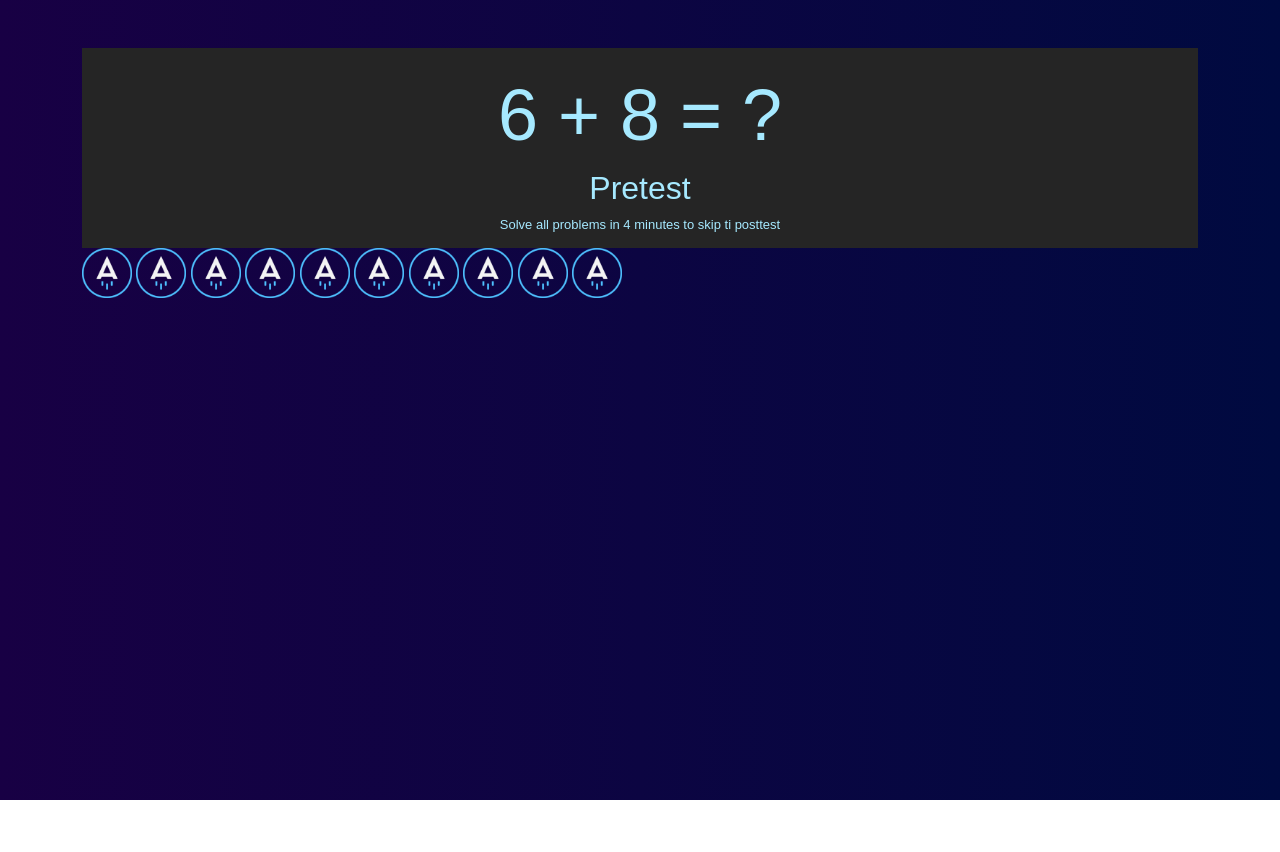
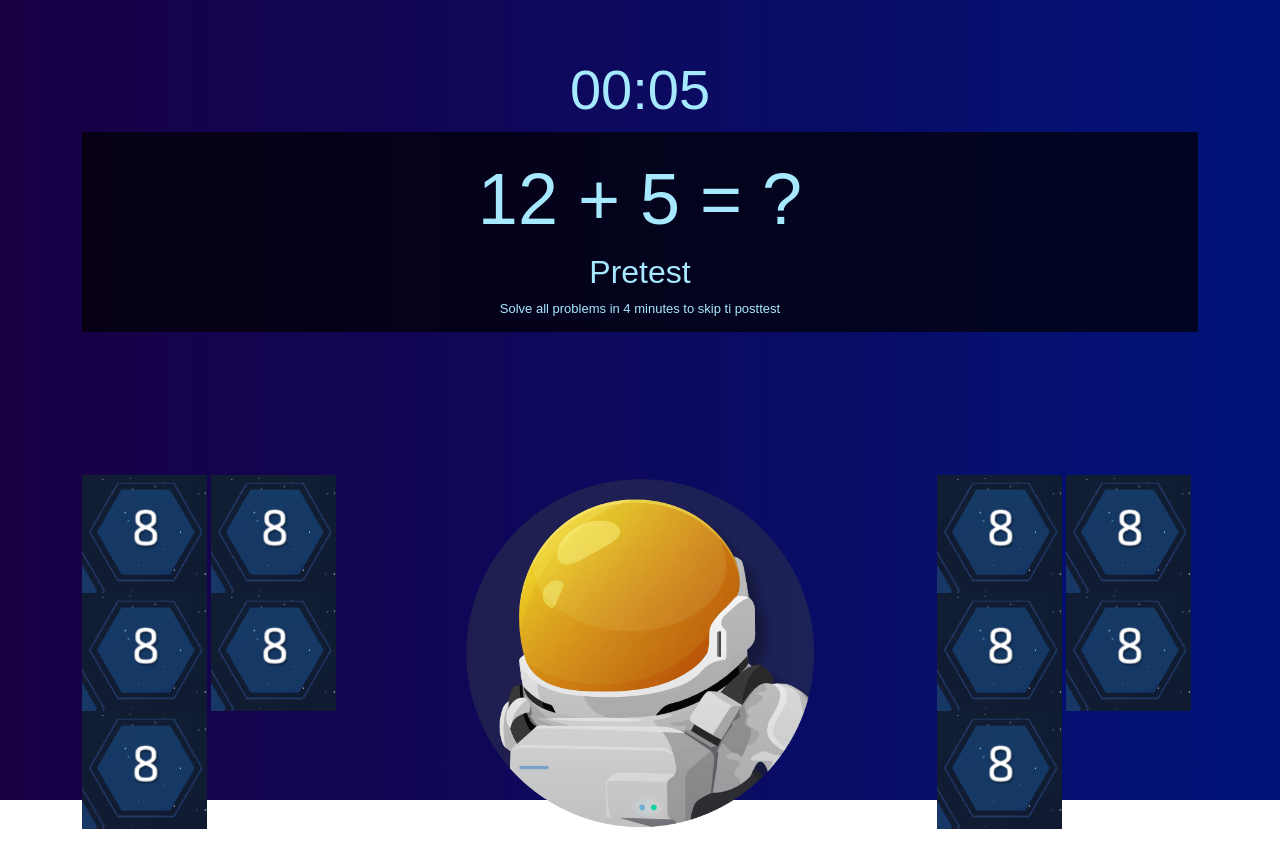
Before and after one commit to walifile/bluestreak-work, a plain HTML site: page pretest.html in a window 1280 px wide. Before the commit the page ends 800 px from the top, so only its background shows below. Drawn offline with nearby package versions, Linux system fonts and the light colour scheme.

Commit message:
changes 5

```diff
--- /dev/null
+++ b/app.js
@@ -0,0 +1,77 @@
+// counter timer start
+var minutesLabel = document.getElementById("minutes");
+var secondsLabel = document.getElementById("seconds");
+var totalSeconds = 0;
+setInterval(setTime, 1000);
+
+function setTime() {
+  ++totalSeconds;
+  secondsLabel.innerHTML = pad(totalSeconds % 60);
+  minutesLabel.innerHTML = pad(parseInt(totalSeconds / 60));
+}
+
+function pad(val) {
+  var valString = val + "";
+  if (valString.length < 2) {
+    return "0" + valString;
+  } else {
+    return valString;
+  }
+}
+// counter timer end
+
+async function callJSONPlaceholder() {
+  const response = await fetch("/problems.json");
+  const res = response.json();
+  return res;
+}
+
+callJSONPlaceholder()
+  .then((response) => {
+    let num_1,
+      num_2,
+      opr,
+      solved = true,
+      answer,
+      input_1,
+      input_2;
+
+    const ans = document.getElementById("ans");
+    let counter = 0;
+    const inputs = document.querySelectorAll(".img img");
+
+    for (let i = 0; i < response.length; i++) {
+      if (solved) {
+        num_1 = response[i].numeric_1;
+        num_2 = response[i].numeric_2;
+        opr = response[i].operator;
+        answer = response[i].answer;
+
+        console.log(answer);
+
+        document.getElementById("num-1").textContent = num_1;
+        document.getElementById("num-2").textContent = num_2;
+        document.getElementById("operator").textContent = opr;
+
+        solved = false;
+
+        inputs.forEach((input) => {
+          input.addEventListener("click", () => {
+            if (counter === 2) {
+              counter = 0;
+              ans.textContent = "?";
+            }
+            if (ans.textContent === "?") {
+              ans.textContent = input.getAttribute("id");
+            } else {
+              ans.textContent += input.getAttribute("id");
+            }
+            counter++;
+          });
+        });
+      }
+    }
+  })
+  .catch((error) => {
+    console.log(error);
+  });
--- a/css/_pretest.scss
+++ b/css/_pretest.scss
@@ -1,5 +1,15 @@
+.counter-timer {
+  display: flex;
+  justify-content: center;
+  font-size: 3.5rem;
+  color: #a6e9ff;
+  label {
+    color: #a6e9ff;
+  }
+}
+
 .pretest-test-sec {
-  background: #252525;
+  background: #000000b3;
   color: #a6e9ff;
 }
 .pretest-test-part {
@@ -31,7 +41,19 @@ p {
 }
 
 .pretest-footer {
-  img {
-    max-width: 50px;
+  .avatar-img {
+    img {
+      width: 100%;
+      max-width: 400px;
+    }
+  }
+  height: 65vh;
+  .img {
+    img {
+      max-width: 125px;
+    }
   }
 }
+
+.pretest-bottom {
+}
--- a/css/style.scss
+++ b/css/style.scss
@@ -11,7 +11,7 @@ body {
 }
 
 .wrapper {
-  background: linear-gradient(to right, #180044, #000a40);
+  background: linear-gradient(to right, #180044, #001379);
   height: 100vh;
   padding: 0px 25px;
 }
--- a/pretest.html
+++ b/pretest.html
@@ -24,15 +24,18 @@
 
     <title>Document</title>
   </head>
-  <body>
+  <body onclick="blink();">
     <div class="wrapper">
       <div class="container pt-5">
+        <section class="counter-timer">
+          <label id="minutes">00</label>:<label id="seconds">00</label>
+        </section>
         <section class="pretest-test-sec">
           <div class="pretest-test-part">
             <div class="d-flex value">
-              <p>6</p>
-              <p>+</p>
-              <p>8</p>
+              <p id="num-1">6</p>
+              <p id="operator">+</p>
+              <p id="num-2">8</p>
               <p>=</p>
               <p id="ans">?</p>
             </div>
@@ -44,18 +47,47 @@
             </div>
           </div>
         </section>
-        <section class="pretest-footer">
+        <!-- <section class="pretest-footer">
           <div class="img">
-            <img src="images/bluestreak-logo@3x.png" alt="" id="0" />
-            <img src="images/bluestreak-logo@3x.png" alt="" id="1" />
-            <img src="images/bluestreak-logo@3x.png" alt="" id="2" />
-            <img src="images/bluestreak-logo@3x.png" alt="" id="3" />
-            <img src="images/bluestreak-logo@3x.png" alt="" id="4" />
-            <img src="images/bluestreak-logo@3x.png" alt="" id="5" />
-            <img src="images/bluestreak-logo@3x.png" alt="" id="6" />
-            <img src="images/bluestreak-logo@3x.png" alt="" id="7" />
-            <img src="images/bluestreak-logo@3x.png" alt="" id="8" />
-            <img src="images/bluestreak-logo@3x.png" alt="" id="9" />
+            <img src="images/Capture.PNG" alt="" id="0" />
+            <img src="images/Capture.PNG" alt="" id="1" />
+            <img src="images/Capture.PNG" alt="" id="2" />
+            <img src="images/Capture.PNG" alt="" id="3" />
+            <img src="images/Capture.PNG" alt="" id="4" />
+            <img src="images/Capture.PNG" alt="" id="5" />
+            <img src="images/Capture.PNG" alt="" id="6" />
+            <img src="images/Capture.PNG" alt="" id="7" />
+            <img src="images/Capture.PNG" alt="" id="8" />
+            <img src="images/Capture.PNG" alt="" id="9" />
+          </div>
+        </section> -->
+        <section class="pretest-footer d-flex align-items-end">
+          <div class="row d-flex align-items-center">
+            <div class="col-lg-3">
+              <div class="img">
+                <img src="images/Capture.PNG" alt="" id="0" />
+                <img src="images/Capture.PNG" alt="" id="1" />
+                <img src="images/Capture.PNG" alt="" id="2" />
+                <img src="images/Capture.PNG" alt="" id="3" />
+                <img src="images/Capture.PNG" alt="" id="4" />
+              </div>
+            </div>
+            <div class="col-lg-6">
+              <div class="d-flex justify-content-center">
+                <div class="avatar-img">
+                  <img src="images/avatar-boy.png" alt="" />
+                </div>
+              </div>
+            </div>
+            <div class="col-lg-3">
+              <div class="img">
+                <img src="images/Capture.PNG" alt="" id="5" />
+                <img src="images/Capture.PNG" alt="" id="6" />
+                <img src="images/Capture.PNG" alt="" id="7" />
+                <img src="images/Capture.PNG" alt="" id="8" />
+                <img src="images/Capture.PNG" alt="" id="9" />
+              </div>
+            </div>
           </div>
         </section>
       </div>
@@ -66,57 +98,6 @@
       integrity="sha384-U1DAWAznBHeqEIlVSCgzq+c9gqGAJn5c/t99JyeKa9xxaYpSvHU5awsuZVVFIhvj"
       crossorigin="anonymous"
     ></script>
-    <script>
-      // backend logic
-      function calculate(num_1, num_2, operator) {
-        let fractionEnabled = false,
-          sum,
-          length;
-
-        switch (operator) {
-          case "+":
-            sum = num_1 + num_2;
-            break;
-
-          case "-":
-            sum = num_1 - num_2;
-            break;
-
-          case "*":
-            sum = num_1 * num_2;
-            break;
-
-          case "/":
-            sum = num_1 / num_2;
-            break;
-        }
-        length = sum.toString().length;
-
-        const answer = document.getElementById("ans");
-        let counter = 0;
-        const inputs = document.querySelectorAll(".img img");
-
-        inputs.forEach((input) => {
-          input.addEventListener("click", () => {
-            if (length === 2) {
-              if (counter === 2) {
-                console.log(answer.textContent);
-                counter = 0;
-                answer.textContent = "?";
-              }
-              if (answer.textContent === "?") {
-                answer.textContent = input.getAttribute("id");
-                console.log(answer.textContent);
-              } else {
-                answer.textContent += input.getAttribute("id");
-                console.log(answer.textContent);
-              }
-            }
-            counter++;
-          });
-        });
-      }
-      calculate(1, 52, "+");
-    </script>
+    <script src="app.js"></script>
   </body>
 </html>
--- a/problems.json
+++ b/problems.json
@@ -1,55 +1,74 @@
 [
   {
     "id": 1,
-    "name": "Leanne Graham",
-    "problem": "6 + 8"
+    "numeric_1": "12",
+    "operator": "+",
+    "numeric_2": "5",
+    "answer": "17"
   },
-
   {
     "id": 2,
-    "name": "Leanne Graham",
-    "problem": "6 + 3"
+    "numeric_1": "4",
+    "operator": "+",
+    "numeric_2": "6",
+    "answer": "10"
   },
-
   {
     "id": 3,
-    "name": "Leanne Graham",
-    "problem": "1 + 9"
+    "numeric_1": "7",
+    "operator": "+",
+    "numeric_2": "2",
+    "answer": "9"
   },
-
   {
     "id": 4,
-    "name": "Leanne Graham",
-    "problem": "16 + 0"
+    "numeric_1": "9",
+    "operator": "+",
+    "numeric_2": "3",
+    "answer": "12"
   },
   {
     "id": 5,
-    "name": "Leanne Graham",
-    "problem": "16 + 2"
+    "numeric_1": "7",
+    "operator": "+",
+    "numeric_2": "3",
+    "answer": "10"
   },
   {
     "id": 6,
-    "name": "Leanne Graham",
-    "problem": "4 + 5"
+
+    "numeric_1": "3",
+    "operator": "+",
+    "numeric_2": "0",
+    "answer": "3"
   },
   {
     "id": 7,
-    "name": "Leanne Graham",
-    "problem": "8 + 9"
+    "numeric_1": "1",
+    "operator": "+",
+    "numeric_2": "0",
+    "answer": "1"
   },
   {
     "id": 8,
-    "name": "Leanne Graham",
-    "problem": "2 + 8"
+    "numeric_1": "9",
+    "operator": "+",
+    "numeric_2": "5",
+    "answer": "14"
   },
   {
     "id": 9,
-    "name": "Leanne Graham",
-    "problem": "6 + 5"
+
+    "numeric_1": "5",
+    "operator": "+",
+    "numeric_2": "7",
+    "answer": "12"
   },
   {
     "id": 10,
-    "name": "Leanne Graham",
-    "problem": "6 + 7"
+    "numeric_1": "4",
+    "operator": "+",
+    "numeric_2": "2",
+    "answer": "6"
   }
 ]
```
Also changed, not shown: js/pretest.js (+50 -0 lines), css/style.css, images/Capture.PNG (added), images/avatar-boy.png (added), images/icon-lightning-circle-lq.png (added), images/streak-bar-single.png (added), 1 other file.
